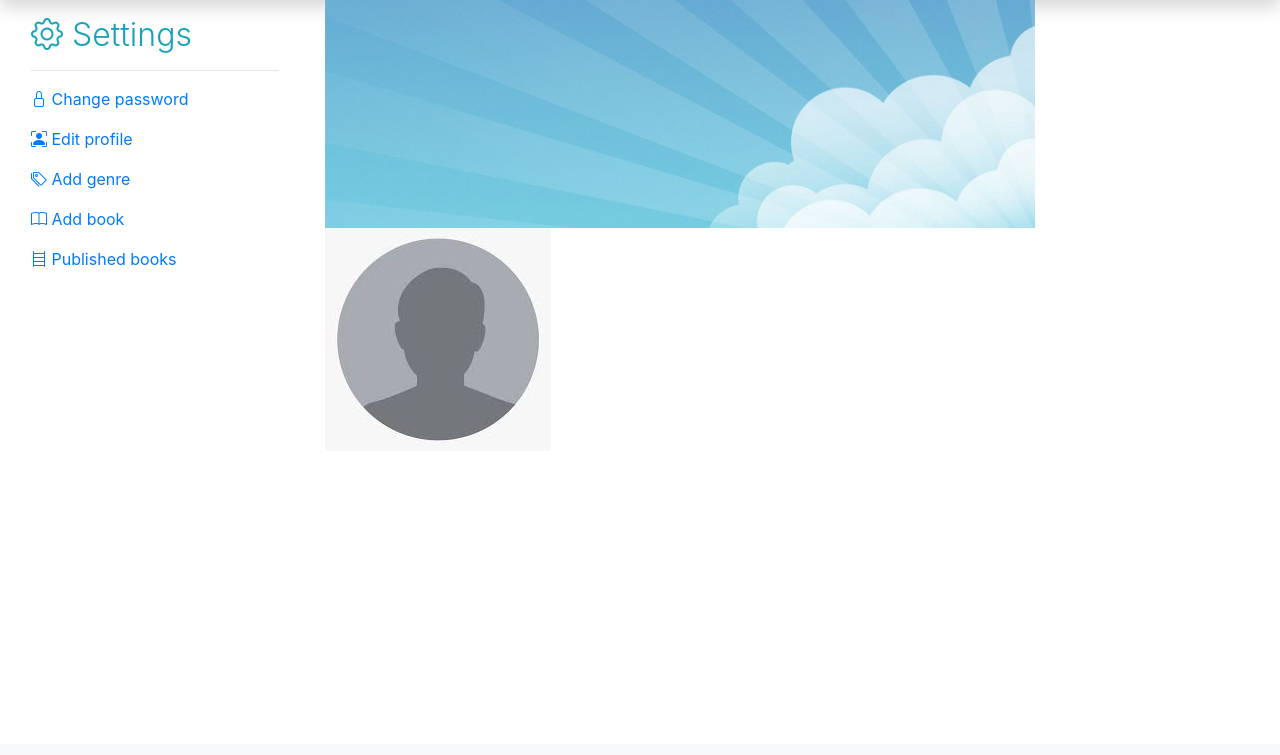
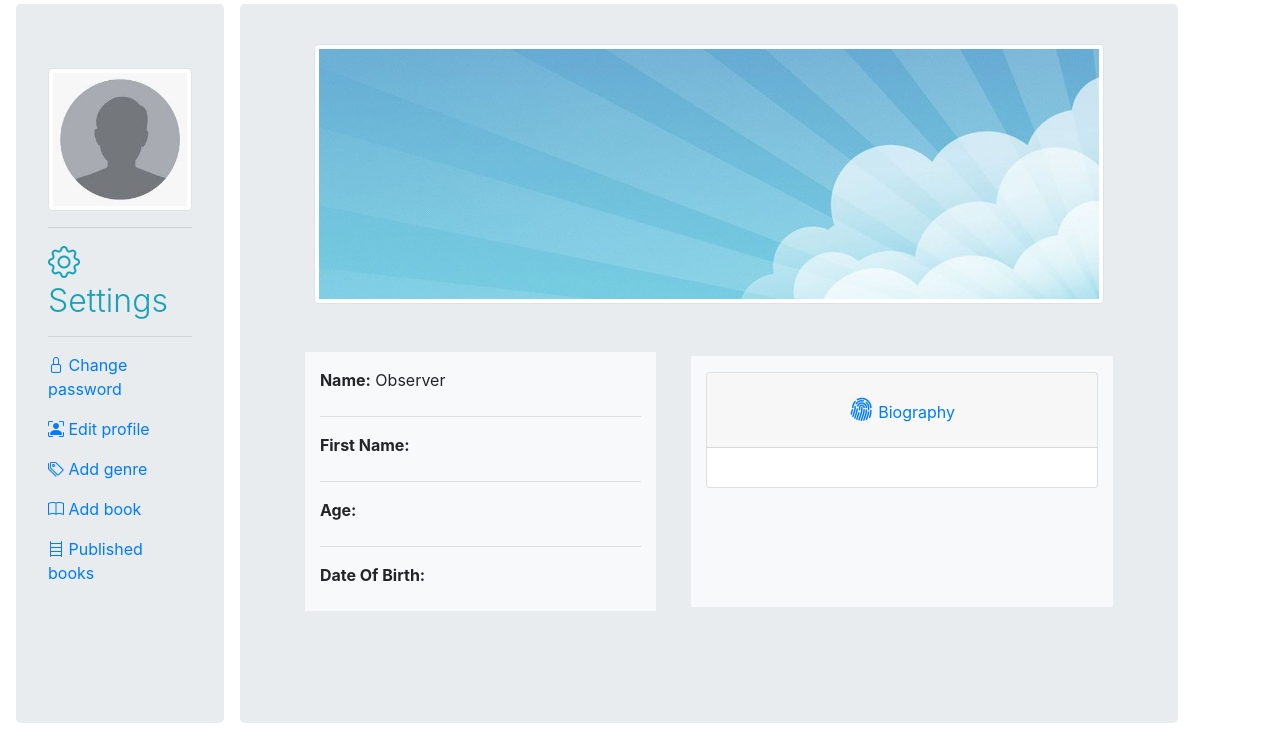
Before and after one commit to XessiveObserver/sellbooks, a Django app: page /users/ in a window 1280 px wide. Shown: the part 56-811 px from the top of the page. Before the commit the page ends 499 px from the top, so only its background shows below. Run offline with Django 4.2, Linux system fonts and the light colour scheme; a user stored in the database is signed in; data comes from the database, SQL or seed files in the repository; both versions use the stored data as it was after the commit; parts of the project's set-up code (start-up, migrations or seed data) failed here and were passed over; some libraries are stand-ins or nearby versions.

Commit message:
styled dashborad

```diff
--- a/core/templates/core/base.html
+++ b/core/templates/core/base.html
@@ -20,7 +20,7 @@
 
 <body>
     <!-- Navbar -->
-    <nav class="navbar navbar-expand-lg navbar-light bg-light shadow">
+    <nav class="navbar navbar-expand-lg navbar-light bg-light">
         <div class="mr-auto">
             <a class="navbar-brand" href="#">Logo</a>
         </div>
--- a/library/templates/library/book/book_detail.html
+++ b/library/templates/library/book/book_detail.html
@@ -32,7 +32,7 @@
                 <hr />
                 {{ book.description|linebreaks }}
                 <hr />
-                <form class="mb-5" action="{% url " cart:cart_add" book.id %}" method="post">
+                <form class="mb-5" action="{% url 'cart:cart_add' book.id %}" method="post">
                     {% bootstrap_form cart_book_form %}
                     {% csrf_token %}
                     <button type="submit" class="btn btn-primary btn-block"><i class="bi bi-cart-plus"></i> Add to
--- a/users/templates/users/dashboard.html
+++ b/users/templates/users/dashboard.html
@@ -4,9 +4,20 @@
 {% block content %}
 {% block sidebar %}
 {% endblock sidebar %}
-<div class="row container">
+<div class="row col-sm-12 container">
     <!-- Side menu dashbord -->
-    <div class="col-sm-3 mx-3 my-3">
+    <div class="col-sm-2 mx-3 mt-1 jumbotron">
+
+        <div class="mx-auto">
+                {% if request.user.profile.photo_url %}
+                    <img src="{{ request.user.profile.photo_url}}"
+                    alt="profile photo" class="img-fluid img-thumbnail rounded-circle" style="height: 10rem; width:10rem;">
+                {% else %}
+                    <img src="{% static 'images/avatar.jpg'%}" alt="avatar" class="img-fluid img-thumbnail">
+                {% endif %}
+
+        </div>
+        <hr />
         <h2 class="h2 font-weight-light text-info">
             <i class="bi bi-gear"></i>
             Settings
@@ -43,30 +54,62 @@
             </a>
         </p>
     </div>
-    <div class="col-sm-8">
+
+    <div class="col-sm-9 jumbotron mt-1">
         {% if request.user.is_authenticated %}
-            <div class="mx-auto">
+            <div class="col d-flex justify-content-center">
                 {% if request.user.profile.cover_url %}
                     <img src="{{ request.user.profile.cover_url}}"
-                    alt="cover photo" class="img-fluid" style="height: 22rem; width:50rem;">
+                    alt="cover photo" class="mt-n4 img-fluid img-thumbnail" style="height: 22rem; width:50rem;">
                 {% else %}
-                    <img src="{% static 'images/default-cover-image.jpg'%}" alt="avatar" class="img-fluid">
+                    <img src="{% static 'images/default-cover-image.jpg'%}" alt="avatar" class="mt-n4 img-fluid img-thumbnail">
                 {% endif %}
             </div>
 
-            <div class="mx-auto">
-                {% if request.user.profile.photo_url %}
-                    <img src="{{ request.user.profile.photo_url}}"
-                    alt="profile photo" class="img-fluid" style="height: 20rem; width:20rem;">
-                {% else %}
-                    <img src="{% static 'images/avatar.jpg'%}" alt="avatar" class="img-fluid">
-                {% endif %}
+            <div class="row col-sm-12 my-5 mx-0">
+                <div class="col-sm-5 bg-light mx-auto">
+                    <div class="my-3">
+                        <p>
+                            <label class="font-weight-bold">Name:</label> {{ request.user.username }}
+                        </p>
+                        <hr />
+                        <p>
+                            <label class="font-weight-bold">First Name:</label> {{ request.user.first_name }}
+                        </p>
+                        <hr />
+                        <p>
+                            <label class="font-weight-bold">Age:</label> {{ request.user.profile.age }}
+                        </p>
+                        <hr />
+                        <p>
+                            <label class="font-weight-bold">Date Of Birth:</label> {{ request.user.profile.date_of_birth }}
+                        </p>
+                    </div>
+                </div>
+                <div class="col-sm-6 bg-light mx-auto my-1">
+                    <div class="accordion" id="accordionExample">
+                        <div class="card my-3">
+                            <div class="card-header" id="headingOne">
+                            <h2 class="mb-0">
+                                <button class="btn btn-link btn-block text-center text-decoration-none" type="button" data-toggle="collapse" data-target="#collapseOne" aria-expanded="true" aria-controls="collapseOne">
+                                    <i class="bi bi-fingerprint" style="font-size: 1.5rem;"></i>
+                                    Biography
+                                </button>
+                            </h2>
+                            </div>
 
+                            <div id="collapseOne" class="collapse show" aria-labelledby="headingOne" data-parent="#accordionExample">
+                                <div class="card-body">
+                                    {{ request.user.profile.biography }}
+                                </div>
+                            </div>
+                        </div>
+                    </div>
+                </div>
             </div>
-        {% else %}
-        <p>
-            No photo
-        </p>
+
+
+
         {% endif %}
     </div>
 </div>
```
Also changed, not shown: db.sqlite3.
